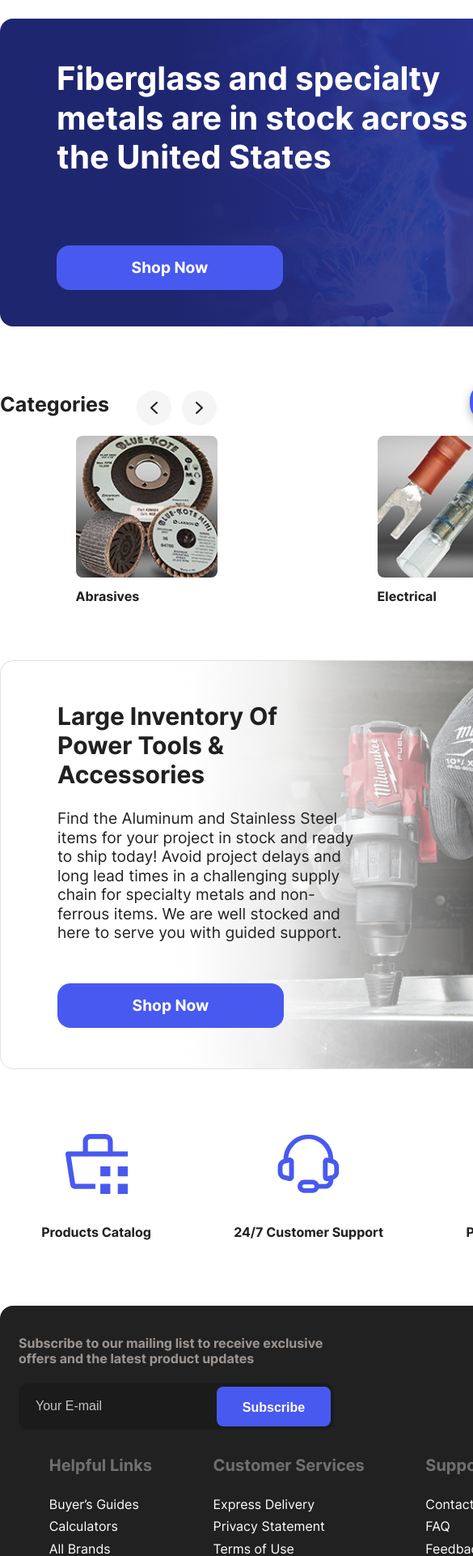
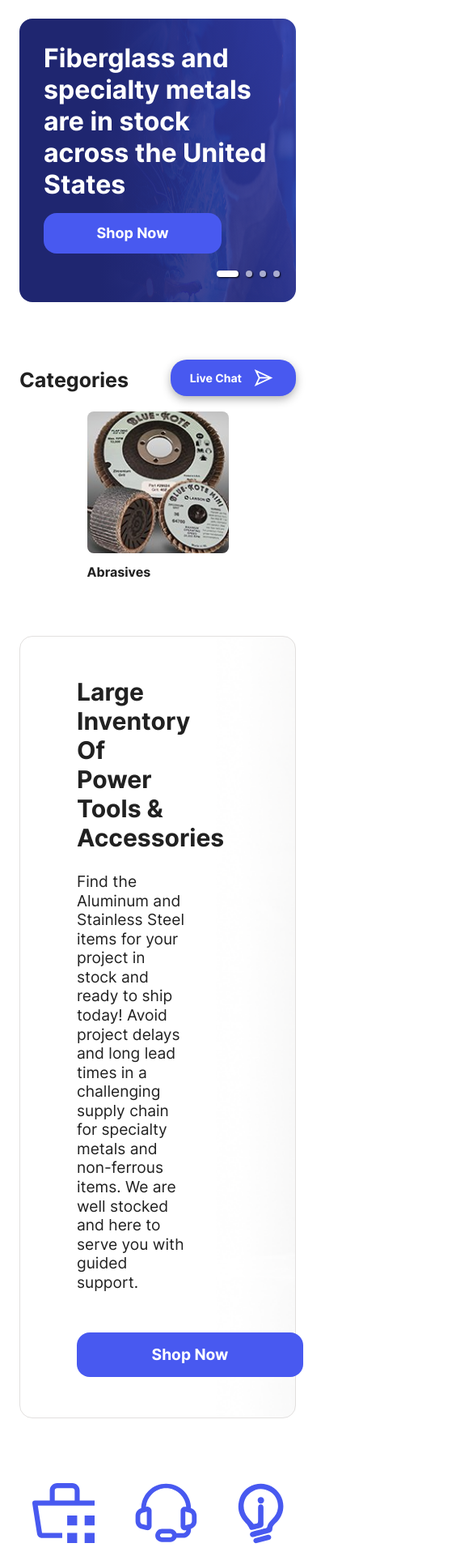
Before and after one commit to AlienAmigo/ccs-test, a React (Create React App) app: page / in a window 390 px wide. Shown: the part 54-1975 px from the top of the page at 81% size, 585 px wide, since content can reach past the window. Built offline with nearby package versions, Linux system fonts and the light colour scheme.

Commit message:
styled Gallery and Categories for phone

```diff
--- a/src/components/Footer/components/FooterSubscribeForm/style.ts
+++ b/src/components/Footer/components/FooterSubscribeForm/style.ts
@@ -13,9 +13,9 @@ const Wrapper = styled.div`
 
   & .footer-subscribe-form {
     &__title {
-      margin-bottom: 1.3125rem;
+      margin-bottom: 1.3125em;
       font-size: 1rem;
-      line-height: 1.1875rem;
+      line-height: 1.1875em;
       font-weight: 700;
       color: var(--gray-medium-color);
     }
@@ -47,6 +47,7 @@ const Wrapper = styled.div`
       padding: 0 17px;
       border: none;
       outline: 0;
+      font-family: var(--inter-font);
       font-size: 1rem;
       color: var(--white-color);
       ${MIXINS.TEXT_OVERFLOW()};
@@ -71,13 +72,12 @@ const Wrapper = styled.div`
       padding: 16px 0;
       border: none;
       outline: 0;
-      line-height: 1.1875rem;
+      line-height: 1.2em;
     }
   }
 
   @media screen and (${BREAKPOINTS.SM}) {
     order: 0;
-
     width: 100%;
     margin: 0 auto;
     padding: 0 300px 30px 0;
@@ -89,61 +89,45 @@ const Wrapper = styled.div`
         font-size: 1rem;
         line-height: 1.1875rem;
         font-weight: 700;
-        color: var(--gray-medium-color);
+      }
+    }
+  }
+
+  @media screen and (${BREAKPOINTS.XS}) {
+    width: 100%;
+    max-width: 450px;
+    margin-bottom: 30px;
+    padding: 0;
+    background: none;
+
+    & .footer-subscribe-form {
+      &__title {
+        margin-bottom: 1.3125rem;
+        max-width: 400px;
+        width: 100%;
+        font-size: 0.875rem;
+        line-height: 1.2em;
       }
 
       &__form {
-        display: flex;
-        flex-direction: row;
-        align-items: center;
-        justify-content: space-between;
+        max-width: 450px;
         width: 100%;
-        height: 57px;
-        padding: 3px;
-        background-color: #1b1b1b;
-        border: 1px solid #1b1b1b;
-        border-radius: 11px;
-        ${MIXINS.TRANSITION('border-color')}
-
-        &:focus-within {
-          border-color: var(--main-color);
-        }
+        height: 45px;
+        padding: 2px;
       }
 
       &__input {
-        display: flex;
-        flex: 1;
-        align-self: stretch;
-        align-items: center;
-        background-color: var(--transparent-color);
-        padding: 0 17px;
-        border: none;
-        outline: 0;
-        font-size: 1rem;
-        color: var(--white-color);
-        ${MIXINS.TEXT_OVERFLOW()};
-
-        ::placeholder {
-          color: #c4c4c4;
-          ${MIXINS.TEXT_OVERFLOW()};
-          ${MIXINS.TRANSITION('color', '0.35s')}
-        }
-
-        &:focus {
-          ::placeholder {
-            color: var(--transparent-color);
-          }
-        }
+        padding: 0 12px;
+        font-size: 0.875rem;
       }
 
       &__submit-btn {
-        ${MIXINS.BUTTON_BASIC_STYLE('1rem', '8px')};
+        ${MIXINS.BUTTON_BASIC_STYLE('0.875rem', '8px')};
         align-self: stretch;
-        width: 147px;
-        padding: 16px 0;
+        width: 120px;
+        padding: 14px 0;
         border: none;
         outline: 0;
-        line-height: 1.1875rem;
       }
     }
   }
--- a/src/components/Footer/components/LinksBlock/index.tsx
+++ b/src/components/Footer/components/LinksBlock/index.tsx
@@ -1,5 +1,6 @@
 import React from 'react';
 import { nanoid } from 'nanoid';
+import { Link } from 'react-router-dom';
 import PhoneLink from 'components/PhoneLink';
 import Wrapper from './style';
 
@@ -16,15 +17,14 @@ const LinksBlock: React.FC<Props> = ({ name, links }) => {
       {name && <h5 className="links-block__title">{name}</h5>}
       <div className="links-block__links-wrapper">
         {links.map(item => (
-          <a
+          <Link
             key={nanoid()}
-            href={item.href}
+            to={item.href}
             rel="noreferrer"
-            target="_blank"
             className="links-block__link"
           >
             {item.title}
-          </a>
+          </Link>
         ))}
         {name === 'Support' && <PhoneLink place="footer" />}
       </div>
--- a/src/components/Footer/style.ts
+++ b/src/components/Footer/style.ts
@@ -34,6 +34,7 @@ const Wrapper = styled.footer`
 
   @media screen and (${BREAKPOINTS.SM}) {
     width: calc(var(--screen-sm) - (2 * var(--gap-sm)));
+    max-width: 100vw;
 
     & .footer {
       &__wrapper {
@@ -53,6 +54,46 @@ const Wrapper = styled.footer`
       }
     }
   }
+
+  @media screen and (${BREAKPOINTS.SM}) {
+    width: calc(var(--screen-sm) - (2 * var(--gap-sm)));
+    max-width: 100vw;
+
+    & .footer {
+      &__wrapper {
+        flex-wrap: wrap;
+        justify-content: space-around;
+      }
+
+      &__links-block-wrapper {
+        order: 2;
+        margin-right: 0;
+      }
+
+      &__copyright {
+        margin: 1.75em auto 0;
+        font-size: 0.875rem;
+        line-height: 1.2em;
+      }
+    }
+  }
+
+  @media screen and (${BREAKPOINTS.XS}) {
+    width: 100%;
+    max-width: 100vw;
+
+    & .footer {
+      &__wrapper {
+        flex-direction: column;
+        flex-wrap: nowrap;
+        justify-content: flex-start;
+        align-items: flex-start;
+        gap: 25px;
+        width: max-content;
+        margin: 0 auto;
+      }
+    }
+  }
 `;
 
 export default Wrapper;
--- a/src/components/PageContentWrapper/style.ts
+++ b/src/components/PageContentWrapper/style.ts
@@ -1,4 +1,5 @@
 import styled, { css } from 'styled-components';
+import { BREAKPOINTS } from 'components/UIKit/Style';
 import { MIXINS } from 'components/UIKit/Mixins';
 
 const Wrapper = styled.main`
@@ -8,12 +9,13 @@ const Wrapper = styled.main`
   width: calc(var(--screen-lg) - (2 * var(--gap-lg)));
   margin: 0 auto;
 
-  ${MIXINS.MEDIA(
-    'tablet',
-    css`
-      width: calc(var(--screen-sm) - (2 * var(--gap-sm)));
-    `
-  )}
+  @media screen and (${BREAKPOINTS.SM}) {
+    width: calc(var(--screen-sm) - (2 * var(--gap-sm)));
+  }
+
+  @media screen and (${BREAKPOINTS.XS}) {
+    width: calc(100vw - (2 * var(--gap-xs)));
+  }
 `;
 
 export default Wrapper;
--- a/src/components/PhoneLink/style.ts
+++ b/src/components/PhoneLink/style.ts
@@ -58,7 +58,7 @@ const Wrapper = styled.div<{ place?: string }>`
       right: unset;
       margin-top: 9px;
       font-size: 1rem;
-      line-height: 1.1875rem;
+      line-height: 1.1875em;
       color: var(--white-color);
 
       & .phone-link {
@@ -92,6 +92,12 @@ const Wrapper = styled.div<{ place?: string }>`
         height: 18px;
       }
     }
+
+    ${({ place }) =>
+      place === 'footer' &&
+      css`
+        margin-top: 9px;
+      `}
   }
 `;
 
--- a/src/views/Home/components/Categories/components/CategoriesItem/index.tsx
+++ b/src/views/Home/components/Categories/components/CategoriesItem/index.tsx
@@ -13,11 +13,7 @@ const CategoriesItem: React.FC<Props> = ({ title, path, element }) => {
     <Wrapper>
       <Link to={path} className="categories-item__link">
         <div className="categories-item__img-wrapper">
-          <img
-            src={`${element}`}
-            alt={title}
-            className="categories-item__img"
-          />
+          <img src={element} alt={title} className="categories-item__img" />
         </div>
         <h4 className="categories-item__title">{title}</h4>
       </Link>
--- a/src/views/Home/components/Categories/index.tsx
+++ b/src/views/Home/components/Categories/index.tsx
@@ -19,8 +19,19 @@ const responsive = {
     slidesToSlide: 1 // optional, default to 1.
   },
   mobile: {
-    breakpoint: { max: 768, min: 0 },
+    breakpoint: { max: 768, min: 590 },
+    items: 3,
+    slidesToSlide: 1 // optional, default to 1.
+  },
+  xs: {
+    breakpoint: { max: 590, min: 420 },
     items: 2,
+    slidesToSlide: 1 // optional, default to 1.
+  },
+  xxs: {
+    breakpoint: { max: 420, min: 0 },
+    items: 1,
+    centerMode: true,
     slidesToSlide: 1 // optional, default to 1.
   }
 };
--- a/src/views/Home/components/Categories/style.ts
+++ b/src/views/Home/components/Categories/style.ts
@@ -96,17 +96,11 @@ const Wrapper = styled.section`
         min-width: max-content;
         height: 45px;
         padding: 0 28px 0 24px;
-        box-shadow: 0 4px 11px rgba(33, 33, 33, 0.35);
-        text-decoration: none;
 
         svg {
           width: 24px;
           height: 21px;
           margin-left: 15px;
-        }
-
-        &:hover {
-          box-shadow: none;
         }
       }
 
@@ -122,6 +116,18 @@ const Wrapper = styled.section`
       }
     }
   }
+
+  @media screen and (${BREAKPOINTS.XS}) {
+    & .categories {
+      &__carousel {
+        margin: 0;
+
+        .react-multiple-carousel__arrow {
+          display: none;
+        }
+      }
+    }
+  }
 `;
 
 export default Wrapper;
--- a/src/views/Home/components/Gallery/components/GallerySlide/style.ts
+++ b/src/views/Home/components/Gallery/components/GallerySlide/style.ts
@@ -42,7 +42,7 @@ const Wrapper = styled.div`
     &__btn {
       ${MIXINS.BUTTON_BASIC_STYLE()}
       position: absolute;
-      top: 526px;
+      bottom: 526px;
       left: 96px;
       width: 320px;
       height: 65px;
@@ -52,11 +52,12 @@ const Wrapper = styled.div`
 
   @media screen and (${BREAKPOINTS.SM}) {
     height: 380px;
+
     & .gallery-slide {
       &__title {
         top: 50px;
         left: 70px;
-        font-size: 2.5em;
+        font-size: 2.5rem;
       }
 
       &__btn {
@@ -69,6 +70,40 @@ const Wrapper = styled.div`
       }
     }
   }
+
+  @media screen and (${BREAKPOINTS.XS}) {
+    display: flex;
+    flex-direction: column;
+    justify-content: space-between;
+    position: relative;
+    width: 100%;
+    height: max-content;
+    min-height: 330px;
+    padding: 30px 30px 35px;
+
+    & .gallery-slide {
+      &__title {
+        position: relative;
+        top: unset;
+        left: unset;
+        width: 100%;
+        height: max-content;
+        font-size: 2rem;
+      }
+
+      &__btn {
+        position: relative;
+        top: unset;
+        bottom: unset;
+        left: unset;
+        width: 220px;
+        height: 50px;
+        margin: 15px 0 25px;
+        font-size: 1.125rem;
+        text-decoration: none;
+      }
+    }
+  }
 `;
 
 export default Wrapper;
--- a/src/views/Home/components/Gallery/style.ts
+++ b/src/views/Home/components/Gallery/style.ts
@@ -46,6 +46,15 @@ const Wrapper = styled.section`
       }
     }
   }
+
+  @media screen and (${BREAKPOINTS.XS}) {
+    min-height: 330px;
+    height: max-content;
+
+    .gallery {
+      height: max-content;
+    }
+  }
 `;
 
 export default Wrapper;
```
